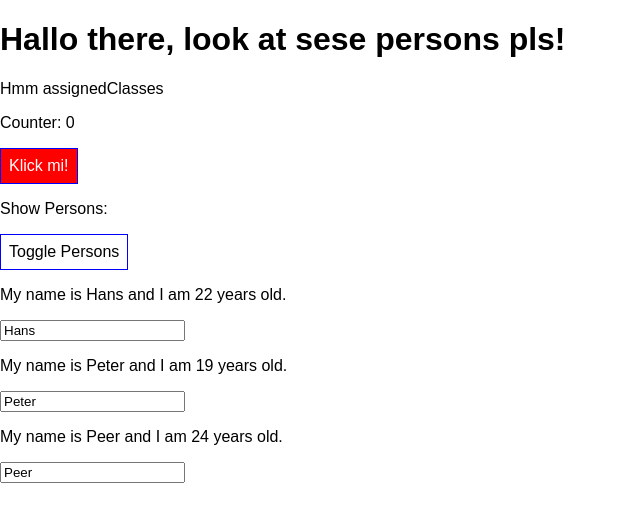
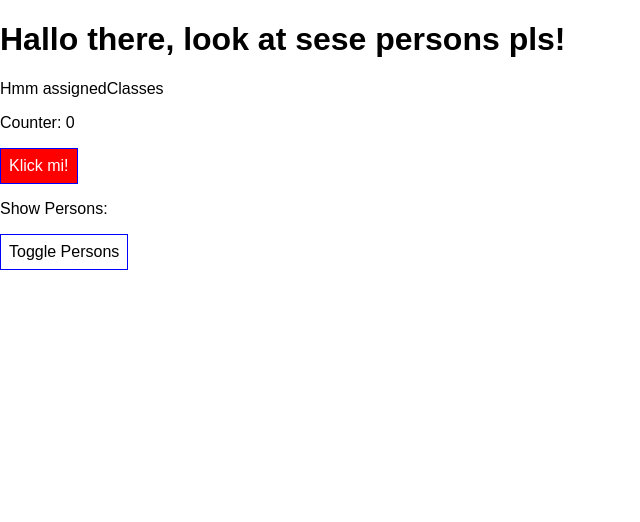
Before and after one commit to servustempore/learning-react, a React app in the folder pr2/: page / in a window 1280 px wide. Shown: the top 522 px of the page, without its empty margins (0-640 px from the left). Built offline with nearby package versions, Linux system fonts and the light colour scheme.

Commit message:
Removed ErrorBoundary

```diff
--- a/pr2/src/App.js
+++ b/pr2/src/App.js
@@ -1,7 +1,6 @@
 import React, { Component } from 'react';
 import classes from './App.css';
 import Person from './Person/Person';
-import ErrorBoundary from './ErrorBoundary/ErrorBoundary';
 
 class App extends Component {
   state = {
@@ -51,14 +50,13 @@ class App extends Component {
   }
 
   personify = (person, index) => {
-    return <ErrorBoundary key={person.id}>
-      <Person
+    return
+      <Person key={person.id}
         name={person.name}
         age={person.age}
         click={() => this.deletePerson(index)/*this.deletePerson.bind(this, person.name)*/}
         changeName={(event) => this.changeName(event, person.id)}
-      />
-    </ErrorBoundary>;
+      />;
   }
 
   togglePersons = () => {
--- a/pr2/src/ErrorBoundary/ErrorBoundary.js
+++ /dev/null
@@ -1,23 +0,0 @@
-import React, {Component} from 'react';
-
-class ErrorBoundary extends Component {
-    state = {
-        hasError: false,
-        errorMessage: ''
-    }
-
-    componentDidCatch = (error, info) => {
-        this.setState({hasError: true, errorMessage: error});
-    }
-
-    render(){
-        if (this.state.hasError){
-            return <h1>{this.state.errorMessage}</h1>;
-        }else{
-            return this.props.children;
-        }
-
-    }
-}
-
-export default ErrorBoundary;
```
